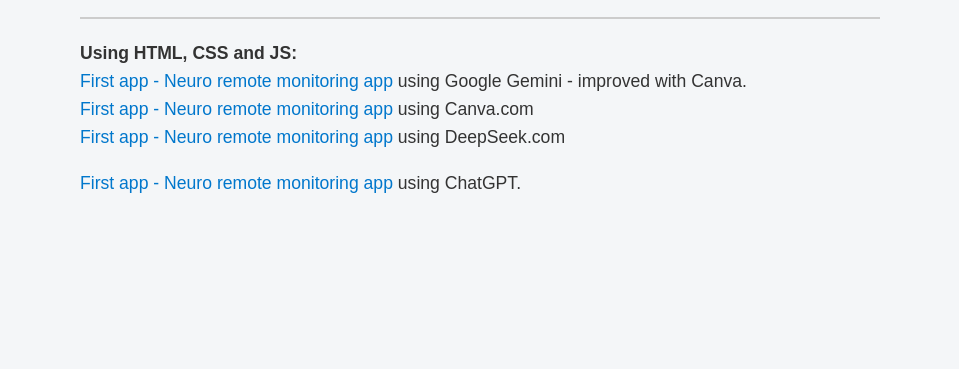
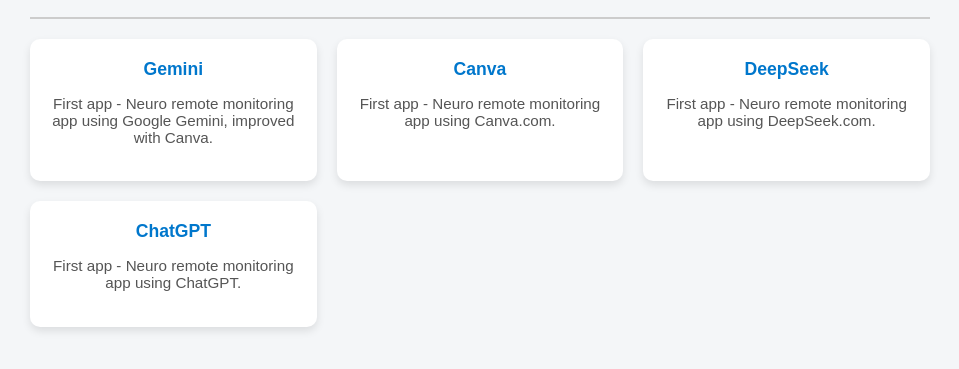
Before and after one commit to Tele-Geriatric/Neurology_Remote_monitoring_app, a plain HTML site: page index.html in a window 1280 px wide. Shown: the part 71-440 px from the top of the page, without its empty margins (160-1119 px from the left). Drawn offline with Linux system fonts and the light colour scheme.

Commit message:
Update index.html

```diff
--- a/index.html
+++ b/index.html
@@ -9,7 +9,7 @@
       font-family: Arial, sans-serif;
       background-color: #f4f6f8;
       color: #333;
-      max-width: 800px;
+      max-width: 900px;
       margin: auto;
       padding: 20px;
     }
@@ -22,29 +22,60 @@
       border-top: 2px solid #ccc;
       margin: 20px 0;
     }
-    p {
+    .card-container {
+      display: grid;
+      grid-template-columns: repeat(auto-fit, minmax(250px, 1fr));
+      gap: 20px;
+    }
+    .card {
+      background: white;
+      border-radius: 10px;
+      box-shadow: 0 4px 8px rgba(0,0,0,0.1);
+      padding: 20px;
+      text-align: center;
+      transition: transform 0.2s, box-shadow 0.2s;
+    }
+    .card:hover {
+      transform: translateY(-5px);
+      box-shadow: 0 6px 15px rgba(0,0,0,0.15);
+    }
+    .card a {
+      display: block;
+      font-weight: bold;
       font-size: 1.1em;
-      line-height: 1.6;
-    }
-    a {
       color: #0077cc;
+      margin-bottom: 10px;
       text-decoration: none;
     }
-    a:hover {
+    .card a:hover {
       text-decoration: underline;
+    }
+    .card p {
+      font-size: 0.95em;
+      color: #555;
     }
   </style>
 </head>
 <body>
   <h2>Neurology Remote Monitoring Mobile App</h2>
   <hr>
-  <p><b>Using HTML, CSS and JS:</b><br>
-    <a href="https://tele-geriatric.github.io/Neurology_Remote_monitoring_app/app01.html" target="_new">First app - Neuro remote monitoring app</a> using Google Gemini - improved with Canva.<br>
-    <a href="https://tele-geriatric.github.io/Neurology_Remote_monitoring_app/app02.html" target="_new">First app - Neuro remote monitoring app</a> using Canva.com<br>
-    <a href="https://tele-geriatric.github.io/Neurology_Remote_monitoring_app/app03.html" target="_new">First app - Neuro remote monitoring app</a> using DeepSeek.com<br>
-  </p>
-  <p>
-    <a href="https://tele-geriatric.github.io/Neurology_Remote_monitoring_app/app05.html" target="_new">First app - Neuro remote monitoring app</a> using ChatGPT.<br>
-  </p>
+  <div class="card-container">
+    <div class="card">
+      <a href="https://tele-geriatric.github.io/Neurology_Remote_monitoring_app/app01.html" target="_new">Gemini</a>
+      <p>First app - Neuro remote monitoring app using Google Gemini, improved with Canva.</p>
+    </div>
+    <div class="card">
+      <a href="https://tele-geriatric.github.io/Neurology_Remote_monitoring_app/app02.html" target="_new">Canva</a>
+      <p>First app - Neuro remote monitoring app using Canva.com.</p>
+    </div>
+    <div class="card">
+      <a href="https://tele-geriatric.github.io/Neurology_Remote_monitoring_app/app03.html" target="_new">DeepSeek</a>
+      <p>First app - Neuro remote monitoring app using DeepSeek.com.</p>
+    </div>
+    <div class="card">
+      <a href="https://tele-geriatric.github.io/Neurology_Remote_monitoring_app/app05.html" target="_new">ChatGPT</a>
+      <p>First app - Neuro remote monitoring app using ChatGPT.</p>
+    </div>
+  </div>
 </body>
 </html>
```
